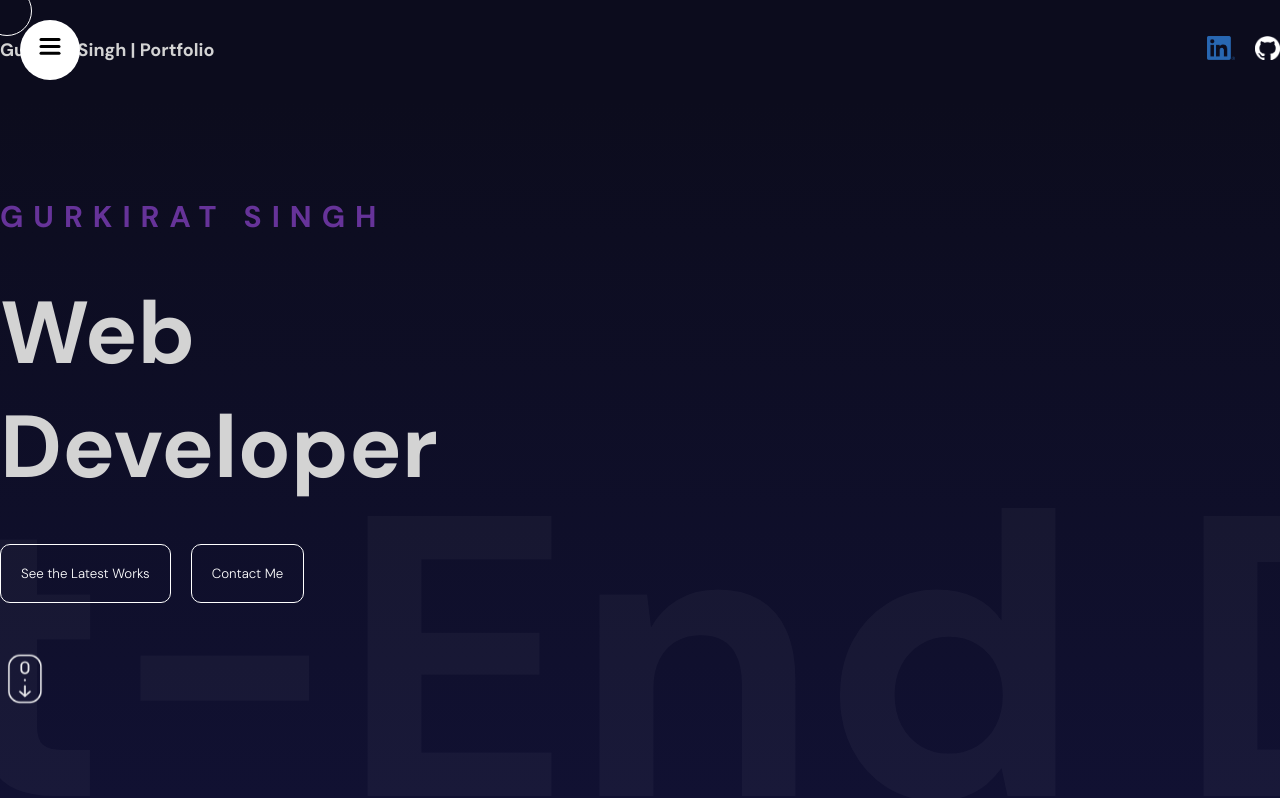
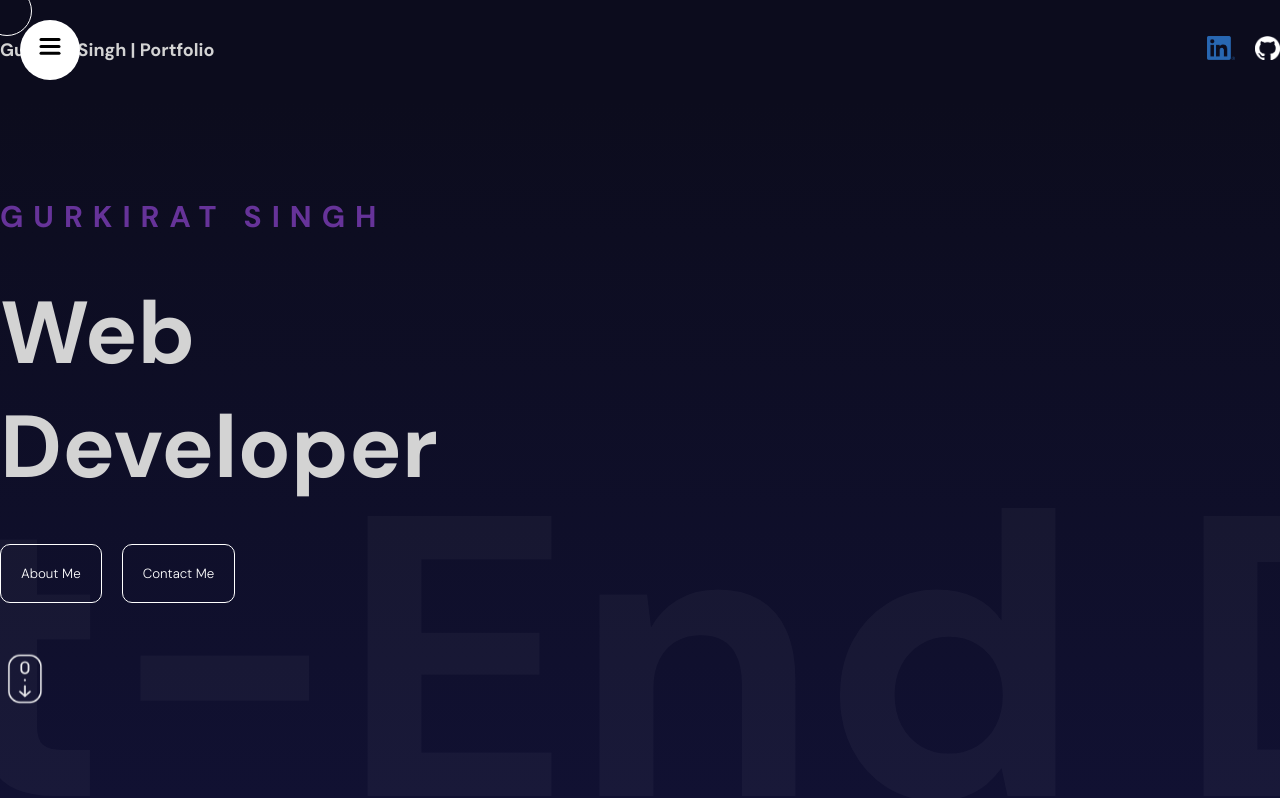
Before and after one commit to GurkiratS22/Portfolio, a React (Vite) app: page / in a window 1280 px wide. Shown: the top 798 px of the page. Built offline with nearby package versions, Linux system fonts and the light colour scheme.

Commit message:
Button Fix

```diff
--- a/src/components/hero/Hero.jsx
+++ b/src/components/hero/Hero.jsx
@@ -62,8 +62,8 @@ const Hero = () => {
                     <motion.h2 variants={textVariants}>GURKIRAT SINGH</motion.h2>
                     <motion.h1 variants={textVariants}>Web Developer</motion.h1>
                     <motion.div className="buttons" variants={buttonContainerVariants}>
-                        <a href="#Portfolio">
-                            <motion.button whileHover={{scale:1.1}} whileTap={{scale:0.95}} variants={textVariants}>See the Latest Works</motion.button>
+                        <a href="#About">
+                            <motion.button whileHover={{scale:1.1}} whileTap={{scale:0.95}} variants={textVariants}>About Me</motion.button>
                         </a>
                         <a href="#Contact">
                             <motion.button whileHover={{scale:1.1}} whileTap={{scale:0.95}} variants={textVariants}>Contact Me</motion.button>
```
